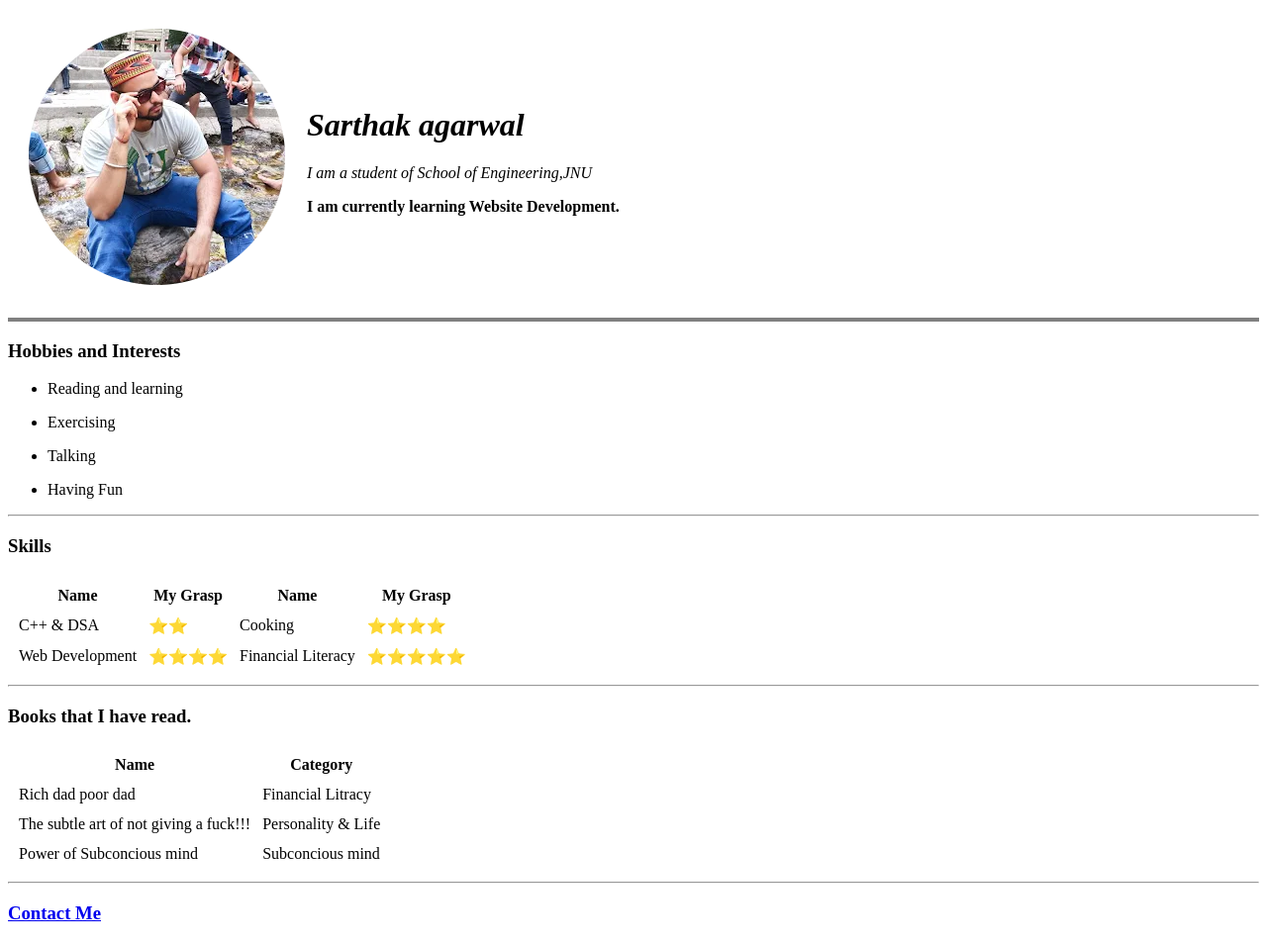
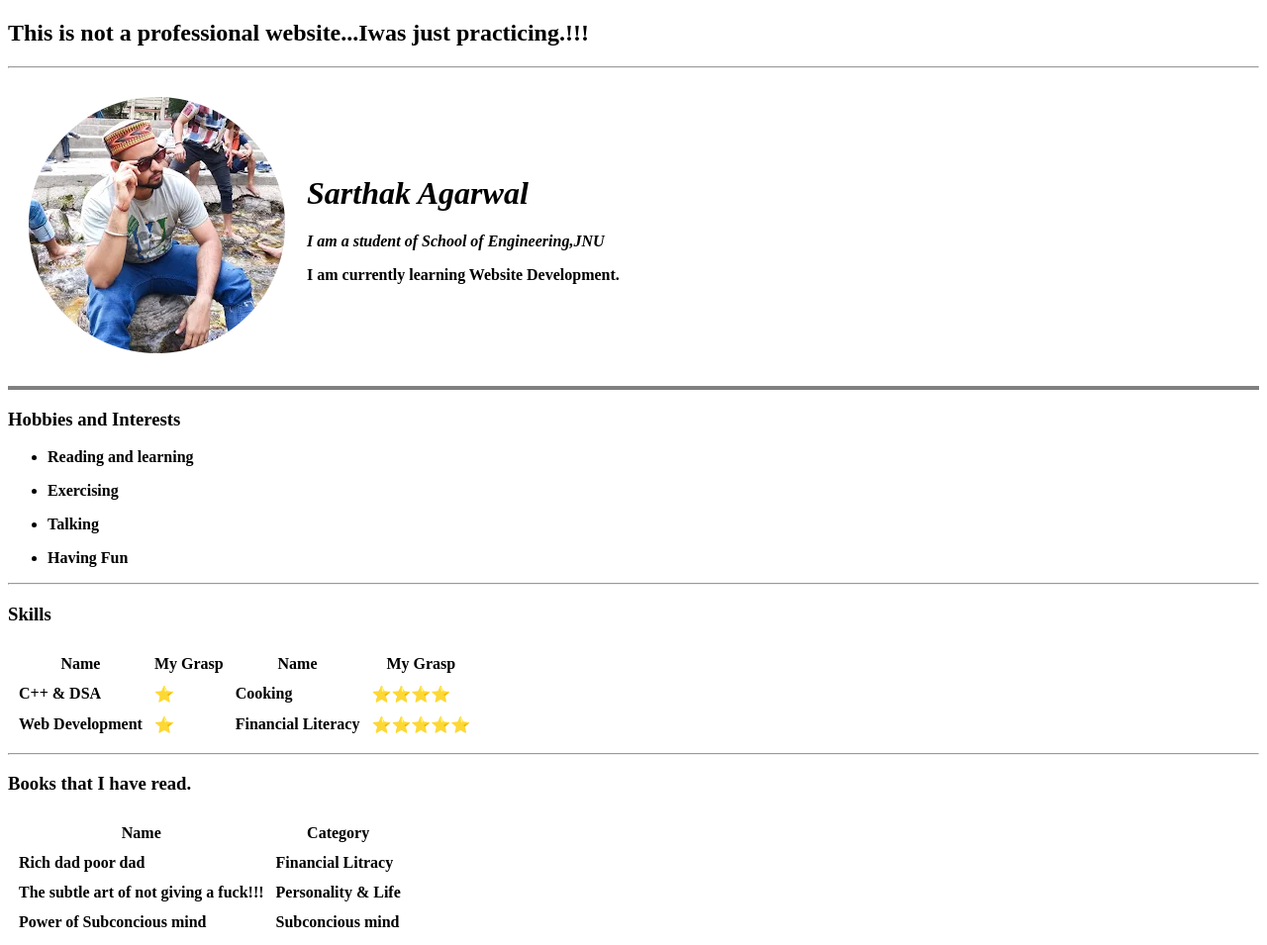
Before and after one commit to agarwalsarthak882/cv, a plain HTML site: page index.html in a window 1280 px wide. Shown: the top 955 px of the page at 99% size. Drawn offline with Linux system fonts and the light colour scheme.

Commit message:
Update index.html

```diff
--- a/index.html
+++ b/index.html
@@ -9,12 +9,14 @@
 </head>
 
 <body>
+  <strong><h2>This is not a professional website...Iwas just practicing.!!!</h2><strong>
+    <hr>
   <table cellspacing="20">
     <tr>
       <td><img src="unnamed.png" alt="Sarthak's Profile Picture" /></td>
       <td>
         <i>
-          <h1>Sarthak agarwal</h1>
+          <h1>Sarthak Agarwal</h1>
         </i>
         <p><em> I am a student of School of Engineering,JNU </em></p>
         <p>
@@ -53,13 +55,13 @@
     <tbody>
       <tr>
         <td>C++ & DSA</td>
-        <td>⭐⭐</td>
+        <td>⭐</td>
         <td>Cooking</td>
         <td>⭐⭐⭐⭐</td>
       </tr>
       <tr>
         <td>Web Development</td>
-        <td>⭐⭐⭐⭐</td>
+        <td>⭐</td>
         <td>Financial Literacy</td>
         <td>⭐⭐⭐⭐⭐</td>
       </tr>
```
